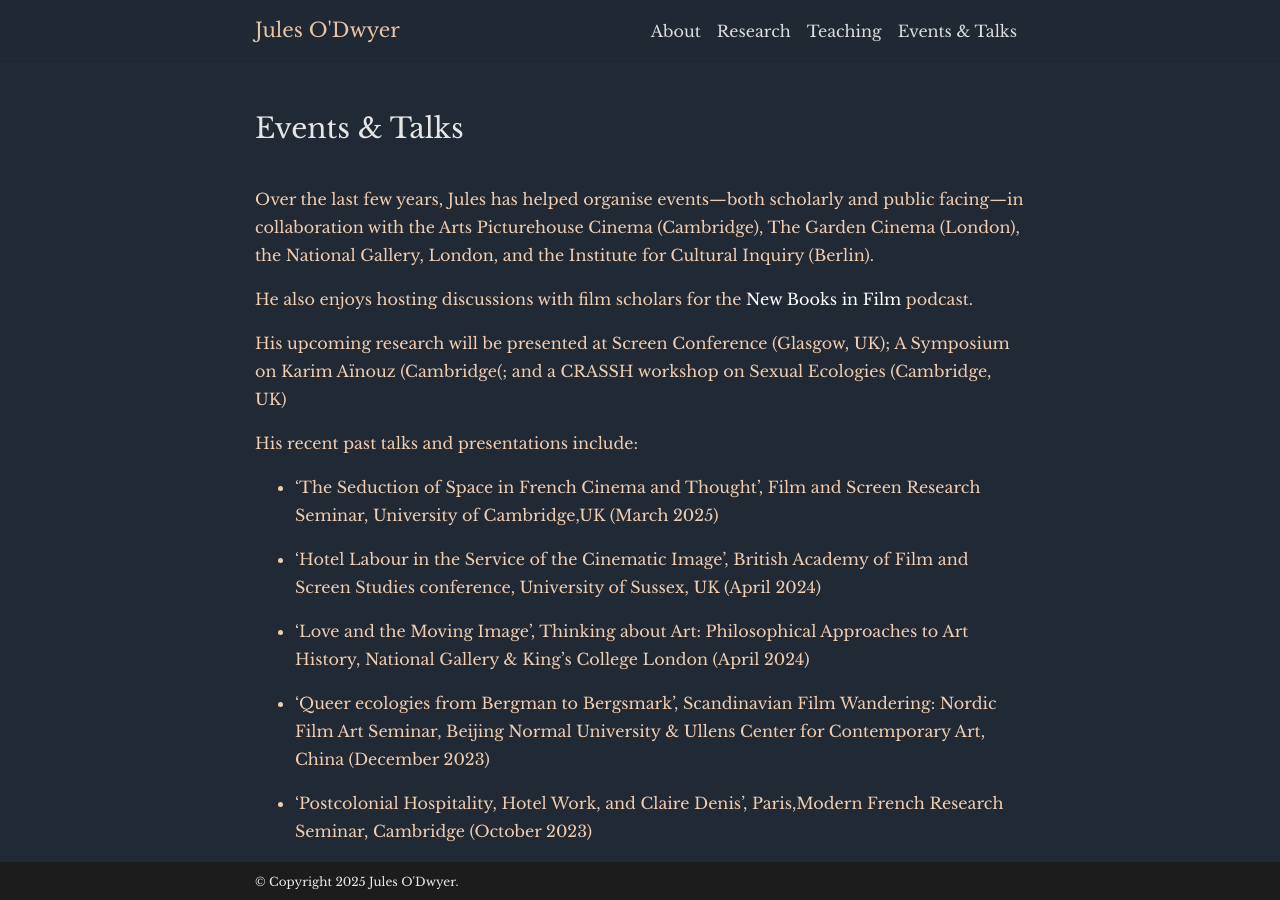
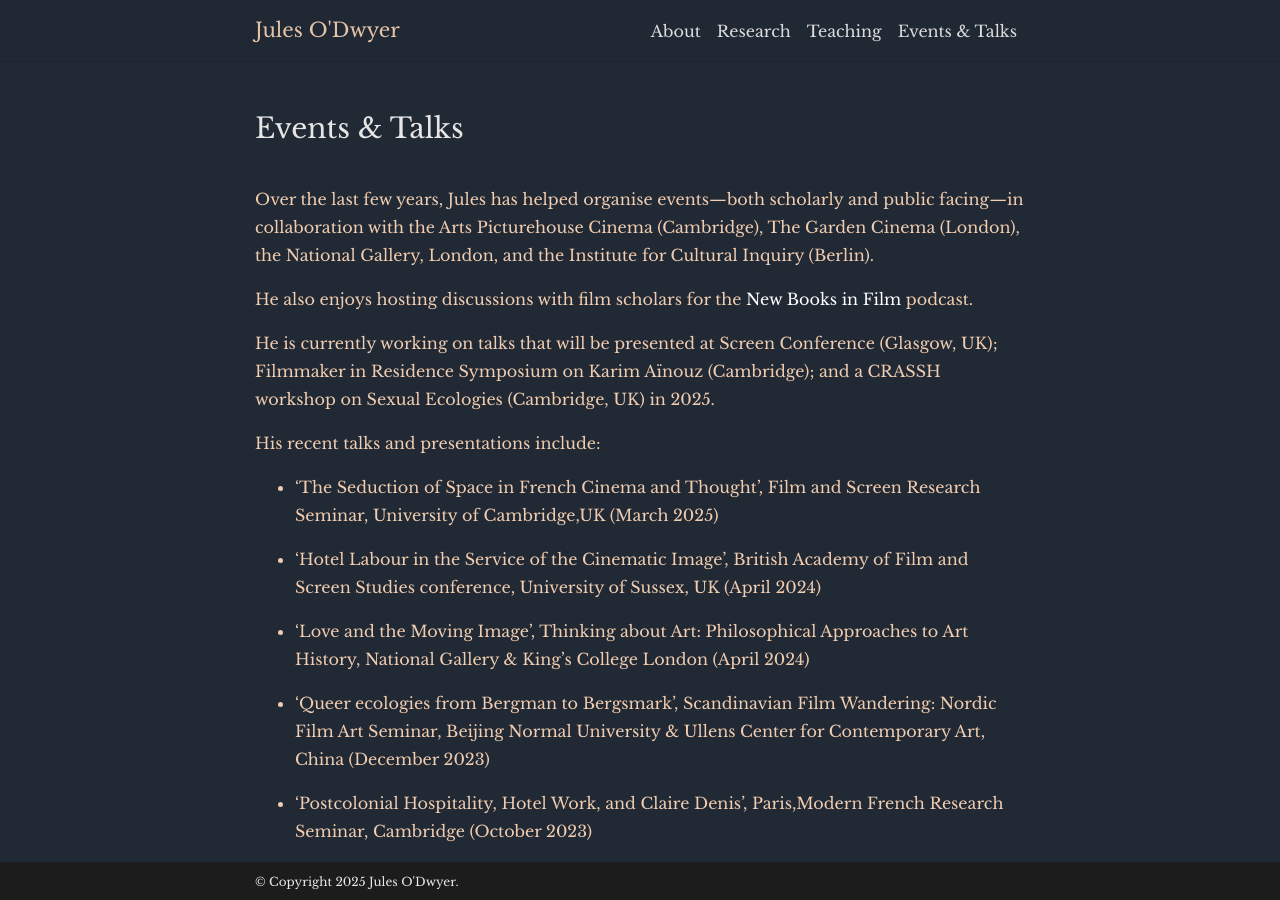
Before and after one commit to julesodwyer/julesodwyer.github.io, a Jekyll site: the page built from _pages/talks.md, in a window 1280 px wide and 900 px high. Built offline with Jekyll 4.4.1, drawn with Linux system fonts in a browser that asks for light colours; comment, search, counter and statistics services are not loaded; a style sheet for code colours, icons or effects is not loaded.

Commit message:
Update talks.md

```diff
--- a/_pages/talks.md
+++ b/_pages/talks.md
@@ -11,9 +11,9 @@ Over the last few years, Jules has helped organise events—both scholarly and p
 
 He also enjoys hosting discussions with film scholars for the [New Books in Film](https://newbooksnetwork.com/hosts/profile/3701215f-f53f-4002-9548-ea6672e12f05) podcast.
 
-His upcoming research will be presented at Screen Conference (Glasgow, UK); A Symposium on Karim Aïnouz (Cambridge(; and a CRASSH workshop on Sexual Ecologies (Cambridge, UK)
+He is currently working on talks that will be presented at Screen Conference (Glasgow, UK); Filmmaker in Residence Symposium on Karim Aïnouz (Cambridge); and a CRASSH workshop on Sexual Ecologies (Cambridge, UK) in 2025.
 
-His recent past talks and presentations include:
+His recent talks and presentations include:
 
 * 'The Seduction of Space in French Cinema and Thought', Film and Screen Research Seminar, University of Cambridge,UK (March 2025)
 
```
